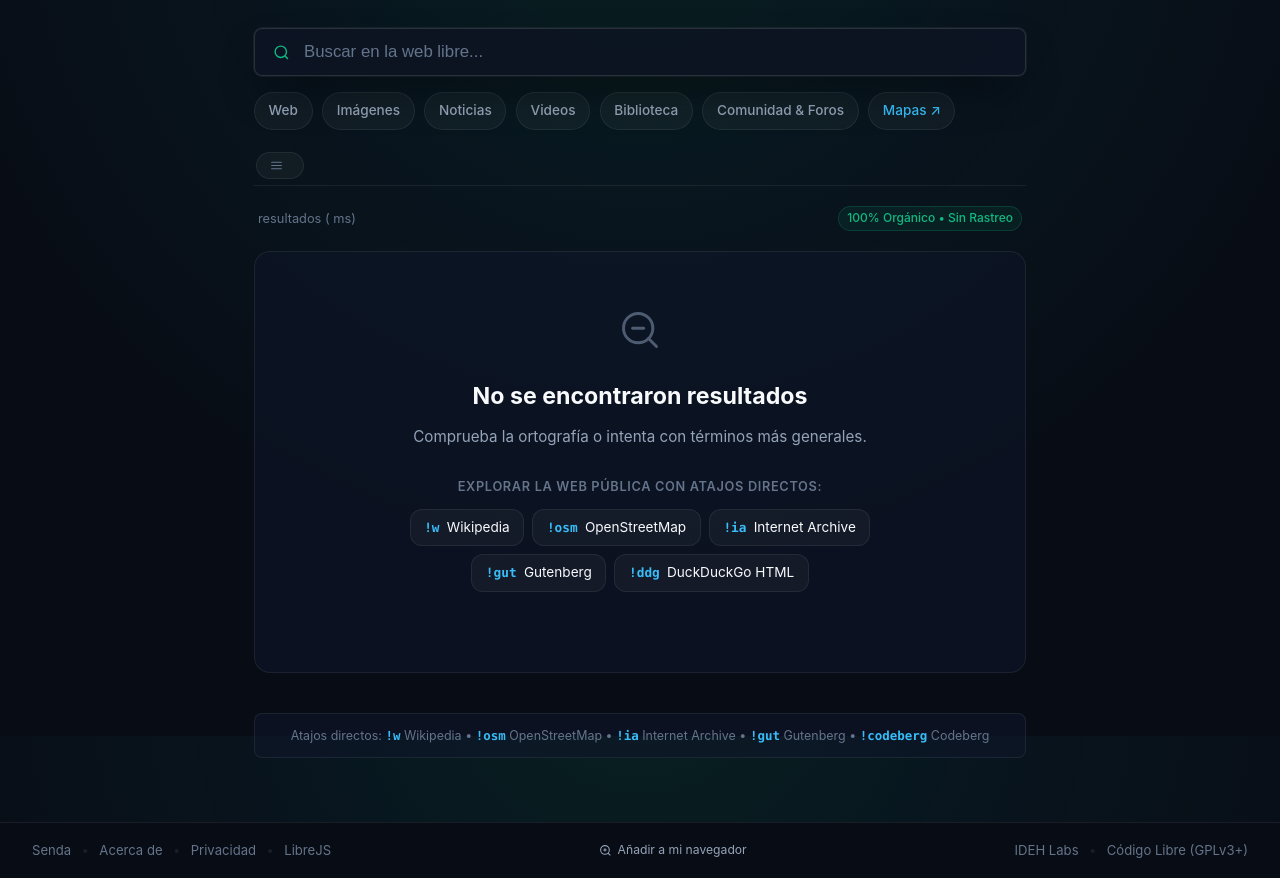
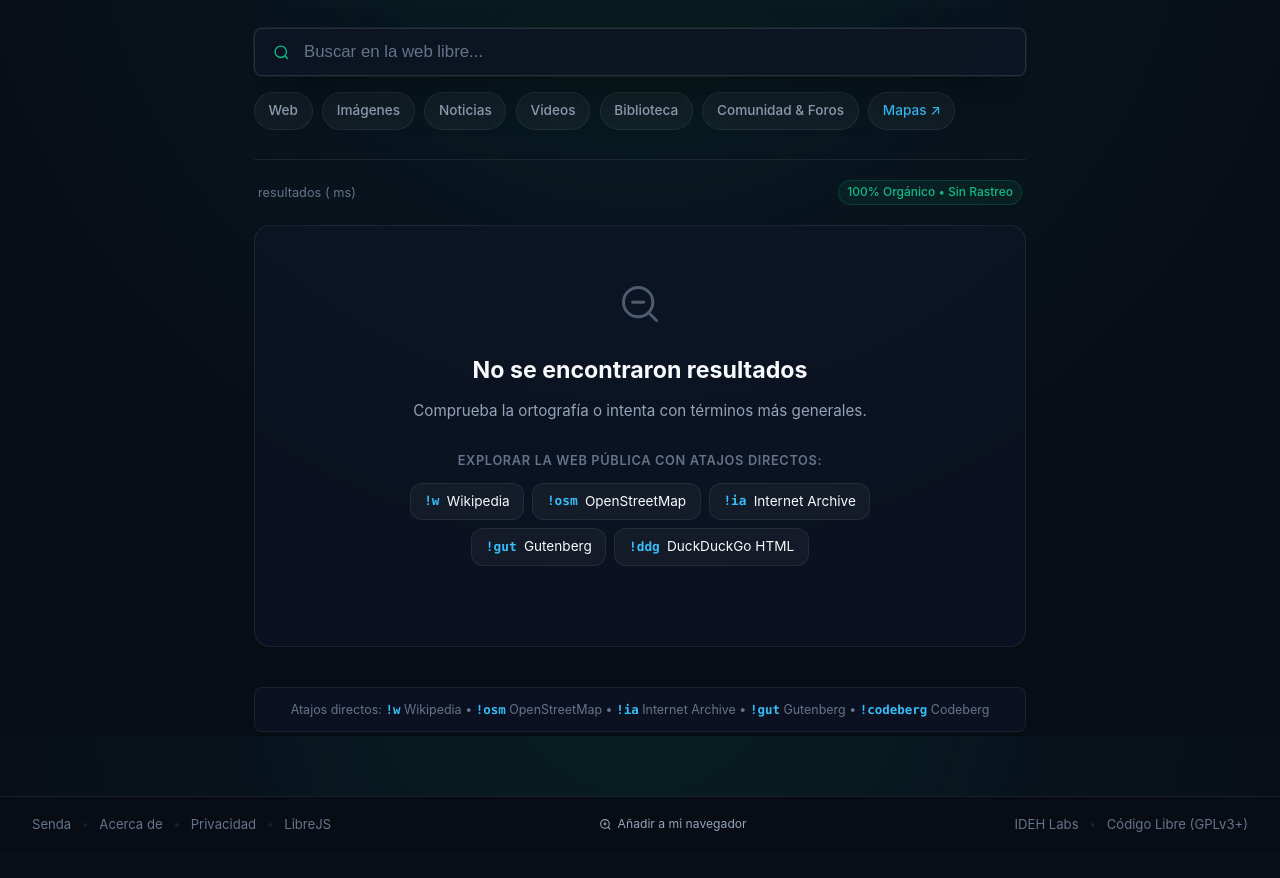
Before and after one commit to IDEH-Labs/senda-search, a Python web app: template src/senda/ui/templates/results.html in a window 1280 px wide. Shown: the part 64-942 px from the top of the page. After the commit the page ends 896 px from the top, so only its background shows below. Run offline with Jinja, Linux system fonts and the light colour scheme; the template is opened without the code that fills it, so the values that code supplies are empty.

Commit message:
refactor(ui): remove visual density toggle

```diff
--- a/src/senda/ui/static/css/senda.css
+++ b/src/senda/ui/static/css/senda.css
@@ -987,35 +987,6 @@ html.light .country-search-box {
   align-items: center;
 }
 
-.density-btn {
-  background: var(--bg-chip);
-  border: 1px solid var(--border-subtle);
-  color: var(--text-muted);
-  border-radius: 9999px;
-  padding: 0.35rem 0.85rem;
-  font-size: 0.8rem;
-  font-weight: 500;
-  cursor: pointer;
-  display: inline-flex;
-  align-items: center;
-  gap: 0.4rem;
-  transition: all var(--transition-fast);
-  white-space: nowrap;
-}
-
-.density-btn:hover {
-  background: var(--bg-chip-hover);
-  border-color: var(--border-strong);
-  color: var(--text-main);
-}
-
-body.compact-density .density-btn {
-  border-color: rgba(74, 222, 128, 0.45);
-  background: rgba(74, 222, 128, 0.08);
-  color: var(--text-accent);
-  font-weight: 600;
-}
-
 .synthesis-toggle-btn {
   text-decoration: none;
   display: inline-flex;
@@ -1029,21 +1000,6 @@ body.compact-density .density-btn {
   border-color: rgba(74, 222, 128, 0.4);
   background: rgba(74, 222, 128, 0.08);
   color: var(--text-accent);
-}
-
-/* Compact Density Mode */
-body.compact-density .result-card {
-  padding: 0.85rem 1.15rem;
-  gap: 0.2rem;
-}
-
-body.compact-density .result-heading {
-  font-size: 1.1rem;
-}
-
-body.compact-density .result-snippet {
-  font-size: 0.85rem;
-  line-height: 1.45;
 }
 
 /* Results Meta Row */
@@ -2134,8 +2090,7 @@ footer.app-footer a:hover {
     z-index: 130;
   }
 
-  .filter-dropdown-btn,
-  .density-btn {
+  .filter-dropdown-btn {
     padding: 0.32rem 0.65rem;
     font-size: 0.77rem;
     gap: 0.3rem;
@@ -2183,10 +2138,6 @@ footer.app-footer a:hover {
     flex-wrap: wrap;
   }
 
-  .filter-density-toggle {
-    margin-top: 0.25rem;
-  }
-
   .results-meta-row {
     flex-direction: column;
     align-items: flex-start;
@@ -2233,8 +2184,7 @@ footer.app-footer a:hover {
     gap: 0.3rem 0.35rem;
   }
 
-  .filter-dropdown-btn,
-  .density-btn {
+  .filter-dropdown-btn {
     padding: 0.28rem 0.55rem;
     font-size: 0.74rem;
     min-height: 34px;
--- a/src/senda/ui/static/js/i18n.js
+++ b/src/senda/ui/static/js/i18n.js
@@ -274,35 +274,6 @@ function initThemeManager() {
   // Initial sync with current DOM theme
   var initial = document.documentElement.getAttribute('data-theme') || 'dark';
   updateToggleState(initial);
-}
-
-/**
- * Density Manager: Toggle comfortable / compact view modes.
- */
-function initDensityManager() {
-  var densityBtn = document.getElementById('densityBtn');
-  var densityLabel = document.getElementById('densityLabel');
-
-  try {
-    var saved = localStorage.getItem('senda_density');
-    if (saved === 'compact') {
-      document.body.classList.add('compact-density');
-      if (densityLabel) densityLabel.textContent = "Densidad: Compacta";
-    }
-  } catch(e) {}
-
-  if (densityBtn) {
-    densityBtn.addEventListener('click', function() {
-      var isCompact = document.body.classList.toggle('compact-density');
-      var mode = isCompact ? 'compact' : 'comfortable';
-      if (densityLabel) {
-        densityLabel.textContent = isCompact ? "Densidad: Compacta" : "Densidad: Cómoda";
-      }
-      try {
-        localStorage.setItem('senda_density', mode);
-      } catch(e) {}
-    });
-  }
 }
 
 /**
@@ -733,7 +704,6 @@ document.addEventListener("DOMContentLoaded", function() {
 
   applyTranslations(activeLang);
   initThemeManager();
-  initDensityManager();
   initPreferencesManager();
   initDropdownsAndFilters();
   initCommandBar();
--- a/src/senda/ui/templates/base.html
+++ b/src/senda/ui/templates/base.html
@@ -42,7 +42,7 @@ Senda — Free Software under GNU GPL-3.0-or-later
     <link rel="jslicense" href="/javascript">
 
     <title>{% block title %}Senda{% endblock %}</title>
-    <link rel="stylesheet" href="/static/css/senda.css?v=3.2.2">
+    <link rel="stylesheet" href="/static/css/senda.css?v=3.2.3">
     <style>
       /* W3C / MDN Standard Sovereign Header & Controls (Immune to Cache & GeckoView Quirks) */
       .theme-btn {
@@ -348,6 +348,6 @@ Senda — Free Software under GNU GPL-3.0-or-later
         </div>
     </footer>
 
-    <script src="/static/js/i18n.js?v=3.2.2"></script>
+    <script src="/static/js/i18n.js?v=3.2.3"></script>
 </body>
 </html>
--- a/src/senda/ui/templates/results.html
+++ b/src/senda/ui/templates/results.html
@@ -289,17 +289,6 @@
             </details>
             {% endif %}
 
-            {% if category not in ('images', 'videos') %}
-            <!-- Densidad Button (Solo en vistas con resultados textuales) -->
-            <button type="button" id="densityBtn" class="filter-dropdown-btn density-btn" title="{{ tr.density_tooltip }}" aria-label="{{ tr.density_tooltip }}">
-                <svg class="dropdown-btn-icon" width="13" height="13" viewBox="0 0 24 24" fill="none" stroke="currentColor" stroke-width="2" stroke-linecap="round" stroke-linejoin="round" aria-hidden="true">
-                    <line x1="3" y1="6" x2="21" y2="6"></line>
-                    <line x1="3" y1="12" x2="21" y2="12"></line>
-                    <line x1="3" y1="18" x2="21" y2="18"></line>
-                </svg>
-                <span id="densityLabel">{{ tr.density_comfortable }}</span>
-            </button>
-            {% endif %}
         </div>
     </div>
 
```
Also changed, not shown: tests/test_api.py (+5 -14 lines).
